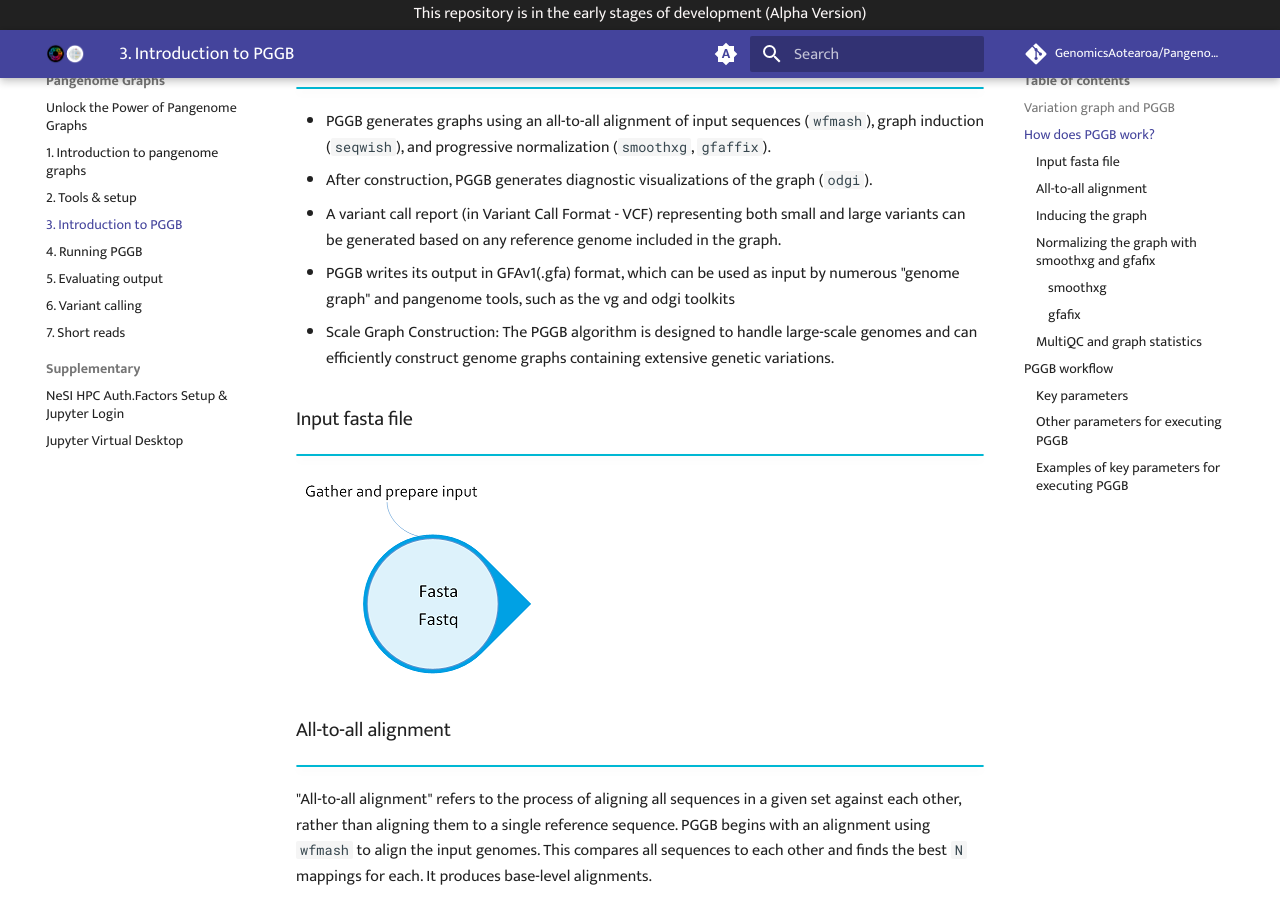
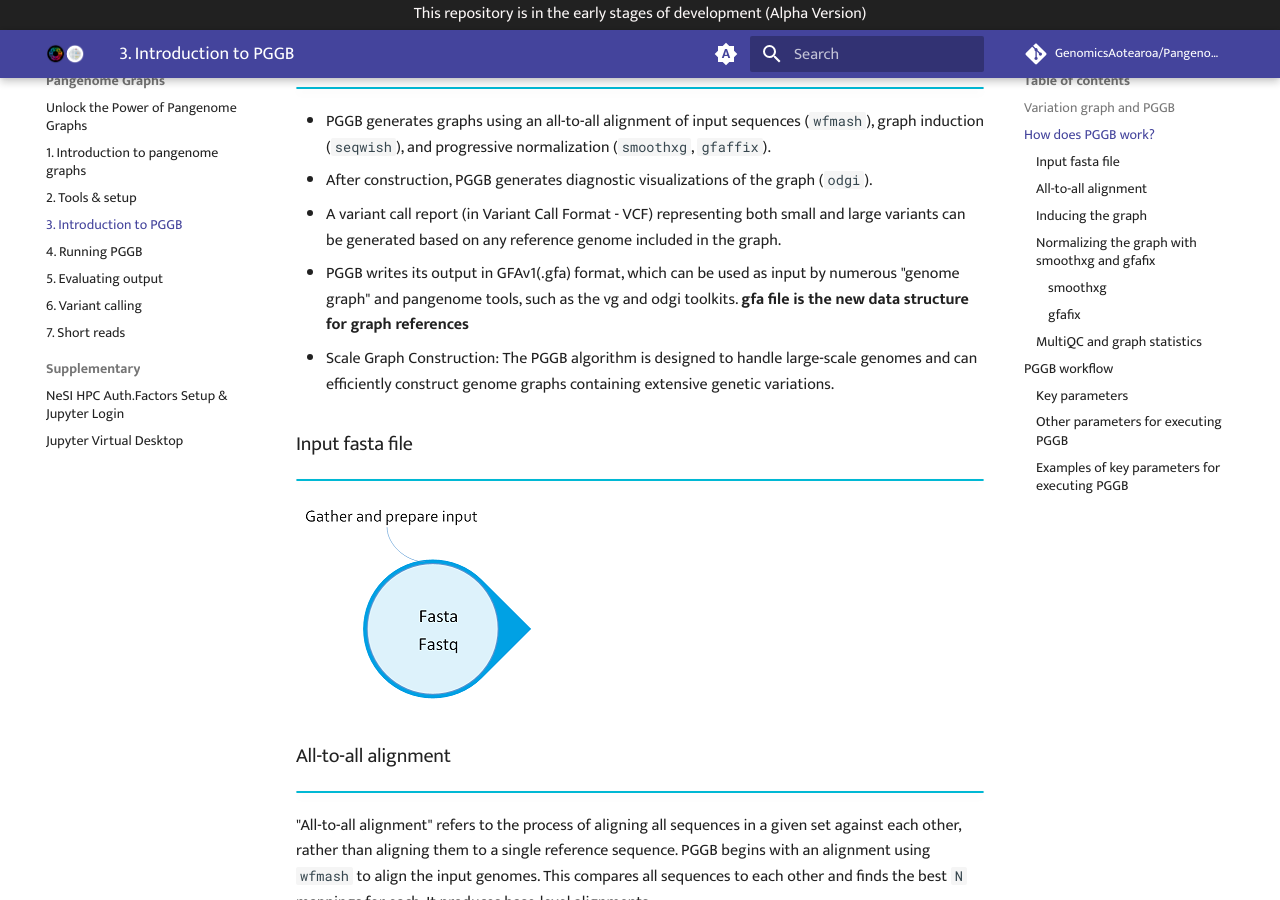
Before and after one commit to GenomicsAotearoa/Pangenome-Graphs-Workshop, an MkDocs documentation site: the page built from docs/3_Introduction_to_pggb.md, in a window 1280 px wide and 900 px high, scrolled down 919 px. Built offline with MkDocs 1.6.1 and Material for MkDocs 9.7.7, drawn with Linux system fonts in a browser that asks for light colours; comment, search, counter and statistics services are not loaded.

Commit message:
Update 3_Introduction_to_pggb.md

```diff
--- a/docs/3_Introduction_to_pggb.md
+++ b/docs/3_Introduction_to_pggb.md
@@ -19,7 +19,7 @@
 - PGGB generates graphs using an all-to-all alignment of input sequences (`wfmash`), graph induction (`seqwish`), and progressive normalization (`smoothxg`, `gfaffix`).
 - After construction, PGGB generates diagnostic visualizations of the graph (`odgi`).
 - A variant call report (in Variant Call Format - VCF) representing both small and large variants can be generated based on any reference genome included in the graph.
-- PGGB writes its output in GFAv1(.gfa) format, which can be used as input by numerous "genome graph" and pangenome tools, such as the vg and odgi toolkits
+- PGGB writes its output in GFAv1(.gfa) format, which can be used as input by numerous "genome graph" and pangenome tools, such as the vg and odgi toolkits. **gfa file is the new data structure for graph references**
 - Scale Graph Construction: The PGGB algorithm is designed to handle large-scale genomes and can efficiently construct genome graphs containing extensive genetic variations.
 
 
```
